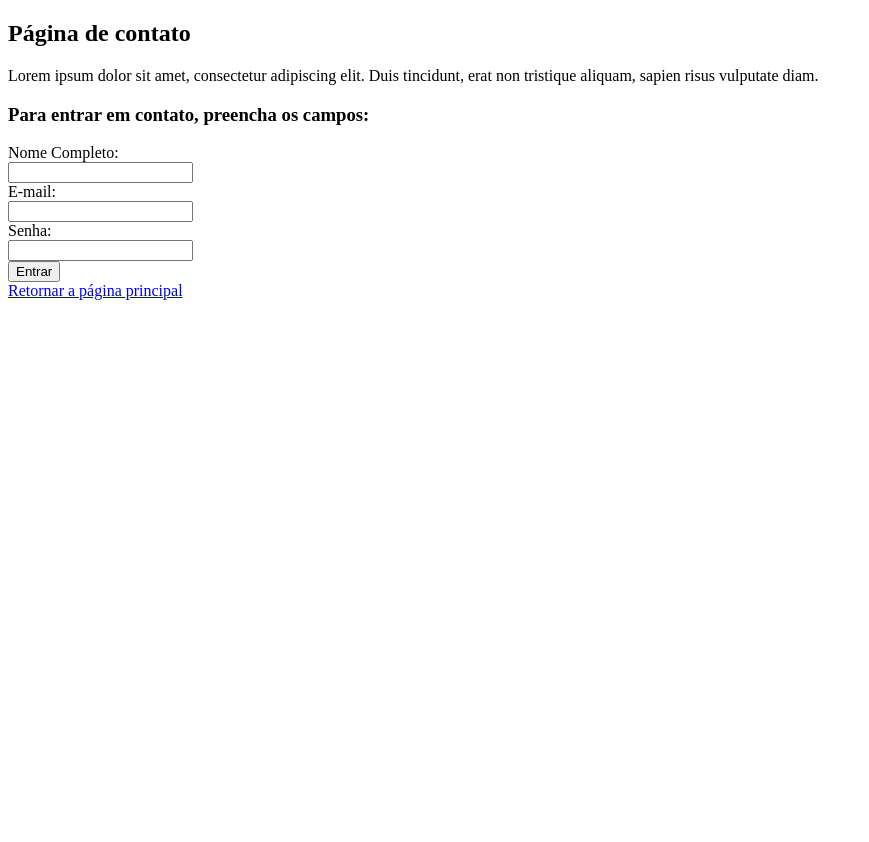
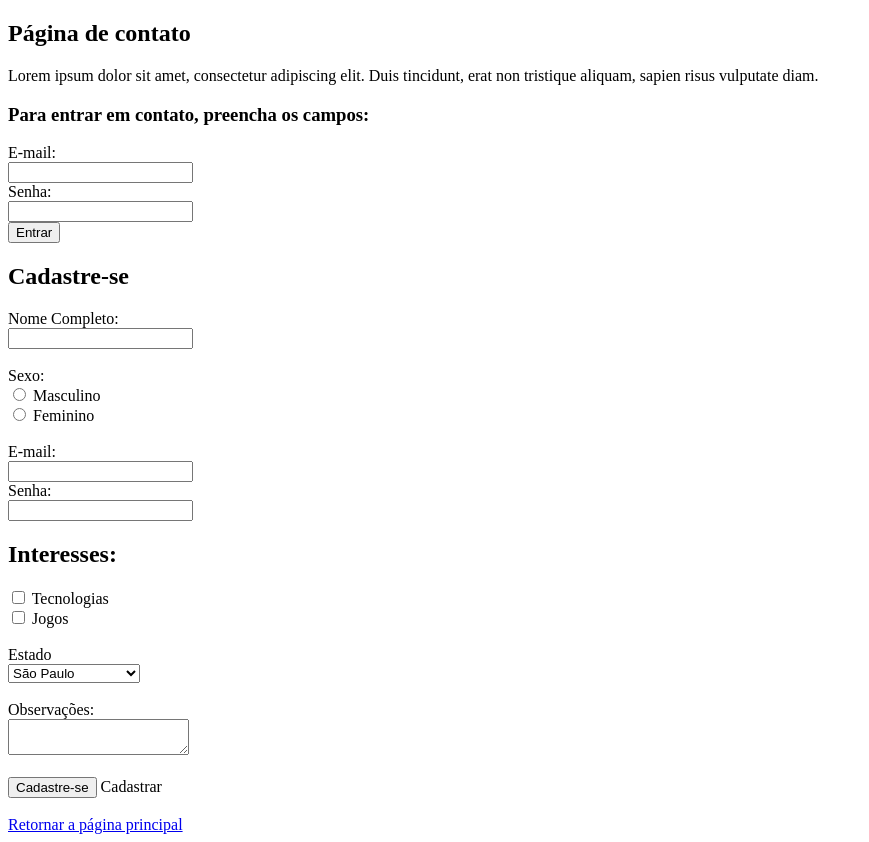
Before and after one commit to FabiadS/Curso-Udemy-Desenvolvimento-Web, a plain HTML site: page contato.html in a window 1280 px wide. Shown: the whole page, without its empty margins (0-869 px from the left). Before the commit the page ends 800 px from the top, so only its background shows below. Drawn offline with Linux system fonts and the light colour scheme.

Commit message:
Componentes de formulário

```diff
--- a/contato.html
+++ b/contato.html
@@ -15,8 +15,7 @@
 
     <h3>Para entrar em contato, preencha os campos:</h3>
     <form>
-        Nome Completo:<br>
-        <input type="text" name="login"> <br>
+
         E-mail:<br>
         <input type="text" name="e-mail"> <br>
         Senha: <br>
@@ -26,6 +25,42 @@
 
     </form>
 
+    <h2>Cadastre-se</h2>
+    <form>
+
+        Nome Completo:<br>
+        <input type="text" name="login"> <br><br>
+        Sexo: <br>
+        <input type="radio" name="sexo" value="M"> Masculino <br>
+        <input type="radio" name="sexo" value="F"> Feminino <br><br>
+        E-mail:<br>
+        <input type="text" name="e-mail"> <br>
+        Senha: <br>
+        <input type="password" name="senha"> <br>
+
+
+
+        <h2>Interesses:</h2>
+        <input type="checkbox" name="Interesses"> Tecnologias <br>
+        <input type="checkbox" name="Interesses"> Jogos <br> <br>
+
+        Estado<br>
+        <select name="Estados">
+            <option value="SP">São Paulo</option>
+            <option value="SC">Santa Catarina</option>
+            <option value="RJ">Rio de Janeiro</option>
+            <option   option value="PR">Paraná</option>
+            <option value="RS">Rio Grande do Sul</option>
+        </select> <br> <br>
+
+        Observações: <br>
+        <textarea>
+
+        </textarea><br> <br>
+
+        <input type="submit" value="Cadastre-se"> Cadastrar <br>
+    </form> <br>
+
     <a href="index.html">Retornar a página principal</a>
 
 </body>
```
